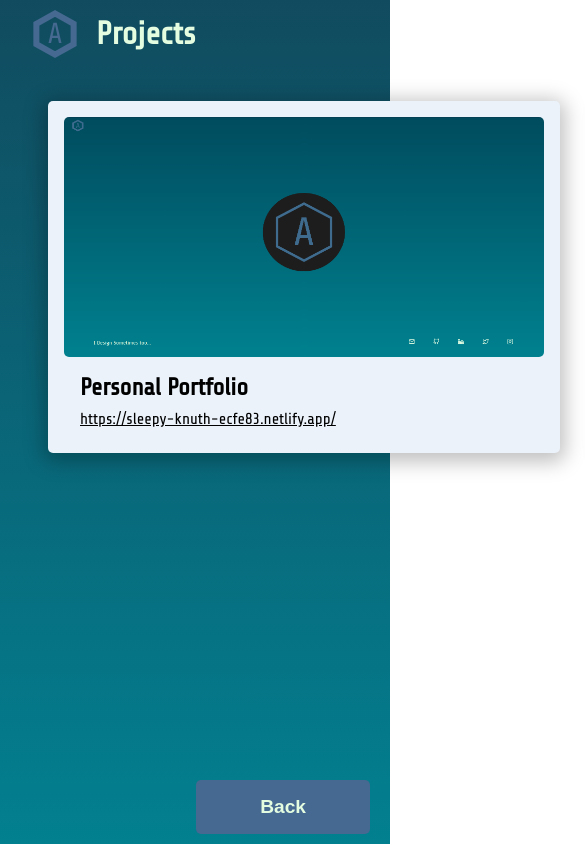
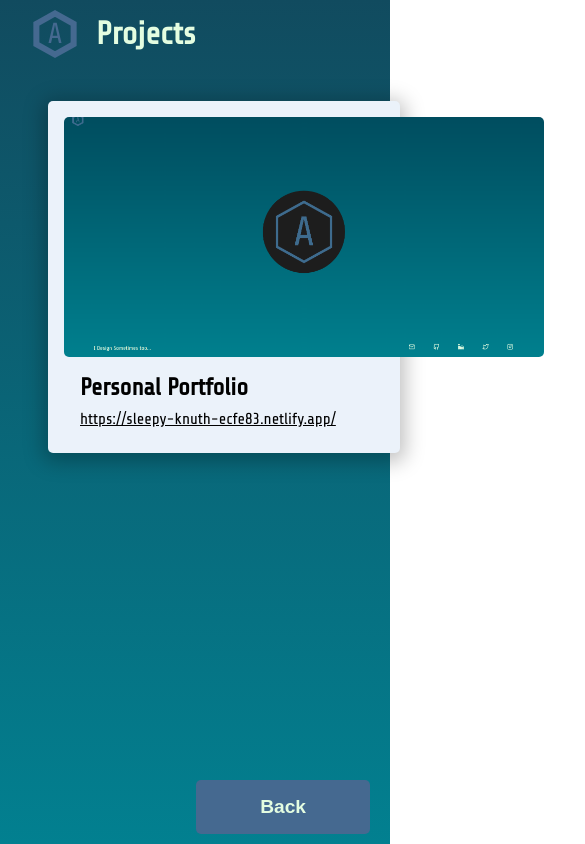
Before and after one commit to AkeemAllen/personal-portfolio, a React (Create React App) app: page /projects in a window 390 px wide. Shown: the top 844 px of the page, 585 px wide, since content can reach past the window. Built offline with nearby package versions, Linux system fonts and the light colour scheme.

Commit message:
Landing and Bio Page Now More Mobile Friendly

```diff
--- a/src/components/Card.jsx
+++ b/src/components/Card.jsx
@@ -39,18 +39,28 @@ export default Card;
 
 const useStyles = createUseStyles({
   container: {
+    "@media (min-width: 1024px)": {
+      width: "30rem",
+      height: "20rem",
+    },
     backgroundColor: "#EBF2FA",
     borderRadius: "5px",
-    width: "30rem",
-    height: "20rem",
     boxShadow: "0px 4px 20px 5px rgba(0, 0, 0, 0.25);",
     display: "grid",
     padding: "1rem",
     color: "black",
+    width: "20rem",
+    height: "20rem",
   },
   media: {
+    // "@media (min-width: 1024px)": {
+    //   width: "30rem",
+    //   height: "20rem",
+    // },
+    display: "block",
     width: "30rem",
     height: "15rem",
     borderRadius: "5px",
+    objectFit: "cover",
   },
 });
--- a/src/pages/Biography.jsx
+++ b/src/pages/Biography.jsx
@@ -28,15 +28,8 @@ const Biography = () => {
           className={classes.media}
         />
         <animated.div
+          className={classes.bio}
           style={{
-            display: "grid",
-            padding: "2rem",
-            backgroundColor: "aliceblue",
-            borderRadius: "20px",
-            maxWidth: "40vw",
-            fontFamily: "Oxygen",
-            lineHeight: "2rem",
-            marginBottom: "3rem",
             ...animateBody,
           }}
         >
@@ -117,16 +110,35 @@ const useStyles = createUseStyles({
     color: "var(--main-font-color)",
     marginBottom: "5rem",
   },
+  bio: {
+    display: "grid",
+    padding: "2rem",
+    backgroundColor: "aliceblue",
+    borderRadius: "10px",
+    maxWidth: "70vw",
+    fontFamily: "Oxygen",
+    lineHeight: "2rem",
+    marginBottom: "3rem",
+    fontSize: "0.9rem",
+    "@media (min-width: 1024px)": {
+      maxWidth: "40vw",
+      borderRadius: "20px",
+      fontSize: "1rem",
+    },
+  },
   media: {
-    width: "320px",
-    height: "320px",
+    width: "150px",
+    height: "150px",
     objectFit: "cover",
     borderRadius: "50%",
+    "@media (min-width: 1024px)": {
+      width: "320px",
+      height: "320px",
+    },
   },
   content: {
     display: "grid",
     rowGap: "3rem",
-    // justifyContent: "center",
     justifyItems: "center",
   },
 });
--- a/src/pages/Landing.jsx
+++ b/src/pages/Landing.jsx
@@ -124,7 +124,7 @@ const Landing = () => {
         onMouseLeave={() => setHover(false)}
         onClick={() => setClicked(!clicked)}
       >
-        <img src={logoCenter} alt="logoCenter" />
+        <img src={logoCenter} alt="logoCenter" className={classes.media} />
         <text className={classes.logoText}>A</text>
       </animated.div>
       {clicked ? <Backdrop page="Landing" /> : null}
@@ -193,31 +193,46 @@ const useStyles = createUseStyles({
     height: "100vh",
     display: "grid",
     justifyItems: "center",
-    // gridColumns
     color: "var(--main-font-color)",
     fontFamily: "var(--main-font)",
+    gridTemplateRows: "1fr 0.4fr 0.25fr",
+    "@media (min-width: 1024px)": {},
   },
   centerLogo: {
     alignSelf: "flex-end",
     display: "grid",
     justifyContent: "center",
     alignItems: "center",
-    width: "320px",
-    height: "320px",
     backgroundColor: "#1D1D1D",
     borderRadius: "50%",
     color: "var(--main-color)",
+    position: "relative",
+    fontSize: "3rem",
+    "@media (min-width: 1024px)": {
+      width: "320px",
+      height: "320px",
       fontSize: "10rem",
-    position: "relative",
+    },
+    width: "120px",
+    height: "120px",
+  },
+  media: {
+    "@media (min-width: 1024px)": {
+      width: "13rem",
+    },
+    width: "5rem",
   },
   navigation: {
     display: "grid",
-    gridAutoColumns: "1fr",
+    zIndex: 1,
+    gridTemplateRows: "min-content min-content",
+    rowGap: "2rem",
+    "@media (min-width: 1024px)": {
       gridTemplateColumns: "1fr 1fr",
       alignItems: "flex-start",
       columnGap: "5rem",
       overflow: "hidden",
-    zIndex: 1,
+    },
   },
   navItem: {
     fontSize: "1.4rem",
@@ -230,16 +245,18 @@ const useStyles = createUseStyles({
     justifyContent: "center",
   },
   contactIcons: {
+    display: "grid",
+    gridTemplateColumns: "1fr 1fr 1fr 1fr 1fr",
+    columnGap: "1rem",
+    "@media (min-width: 1024px)": {
       position: "fixed",
       bottom: 30,
       right: 100,
-    display: "grid",
-    gridTemplateColumns: "1fr 1fr 1fr 1fr 1fr",
       columnGap: "4rem",
-    // backgroundColor: "var(--highlight-color)",
       padding: "1rem",
       borderRadius: "5px",
       zIndex: "1",
+    },
   },
   icon: {
     display: "flex",
@@ -258,11 +275,15 @@ const useStyles = createUseStyles({
     fontSize: "1.6rem",
   },
   cornerText: {
+    "@media (min-width: 1024px)": {
       position: "absolute",
       bottom: 30,
       left: 100,
       padding: "1rem",
       fontSize: "1.4rem",
+      display: "block",
+    },
+    display: "none",
   },
   logoText: {
     position: "absolute",
--- a/src/pages/Projects.jsx
+++ b/src/pages/Projects.jsx
@@ -36,51 +36,50 @@ const Projects = () => {
         "Git",
       ],
     },
-    {
-      screenshot: blog,
-      name: "Personal Blog",
-      url: "https://what-i-learned-mp7em1d6l.now.sh/",
-      description: `
-        During one summer vacation, when I had a lot of free time and was getting into reading,
-        I decided to try my hand at blogging. I also realized that it might be a great
-        way to build my web design skills. Essentially killing two birds with one stone.
+    // {
+    //   screenshot: blog,
+    //   name: "Personal Blog",
+    //   url: "https://what-i-learned-mp7em1d6l.now.sh/",
+    //   description: `
+    //     During one summer vacation, when I had a lot of free time and was getting into reading,
+    //     I decided to try my hand at blogging. I also realized that it might be a great
+    //     way to build my web design skills. Essentially killing two birds with one stone.
 
+    //     In building this website I learned a great deal about web hosting, website design,
+    //     SEO, headless CMSs and static sites. This project holds a special place in my heart as it helped
+    //     catapult my skills and confidence in my skills to a whole new level.
+    //   `,
+    //   technologiesUsed: [
+    //     "React",
+    //     "Gatsby",
+    //     "Git",
+    //     "Contentful (headless CMS)",
+    //     "Linode (Web Hosting)",
+    //     "Graphql",
+    //     "Express",
+    //   ],
+    // },
+    // {
+    //   screenshot: alfheim,
+    //   name: "Alfheim(In Development)",
+    //   url: "https://festive-mclean-6c9c4a.netlify.app/",
+    //   description: `
+    //   (In development) Having gone through the struggle of searching for a room to
+    //   rent as a college student in Jamaica, I understand the issue. So I decided to try building a solution.
 
-        In building this website I learned a great deal about web hosting, website design,
-        SEO, headless CMSs and static sites. This project holds a special place in my heart as it helped
-        catapult my skills and confidence in my skills to a whole new level.
-      `,
-      technologiesUsed: [
-        "React",
-        "Gatsby",
-        "Git",
-        "Contentful (headless CMS)",
-        "Linode (Web Hosting)",
-        "Graphql",
-        "Express",
-      ],
-    },
-    {
-      screenshot: alfheim,
-      name: "Alfheim(In Development)",
-      url: "https://festive-mclean-6c9c4a.netlify.app/",
-      description: `
-      (In development) Having gone through the struggle of searching for a room to
-      rent as a college student in Jamaica, I understand the issue. So I decided to try building a solution.
-
-      This is one of the larger projects I have tackled on my own. It's meant to connect landlords in a
-      specific geographical region (Kingston, Jamaica) to student rentors who are looking for decent
-      rooms for their college tenure. I believe there is room for later expansion in terms of scale and use
-      but there are many kinks I have to work out first.
-      `,
-      technologiesUsed: [
-        "React",
-        "GraphQl",
-        "Git",
-        "Express",
-        "Apollo Studio and Client(Api Management)",
-      ],
-    },
+    //   This is one of the larger projects I have tackled on my own. It's meant to connect landlords in a
+    //   specific geographical region (Kingston, Jamaica) to student rentors who are looking for decent
+    //   rooms for their college tenure. I believe there is room for later expansion in terms of scale and use
+    //   but there are many kinks I have to work out first.
+    //   `,
+    //   technologiesUsed: [
+    //     "React",
+    //     "GraphQl",
+    //     "Git",
+    //     "Express",
+    //     "Apollo Studio and Client(Api Management)",
+    //   ],
+    // },
   ];
 
   const { transform, opacity } = useSpring({
```
Lines whose indentation alone changed are shown as unchanged.
